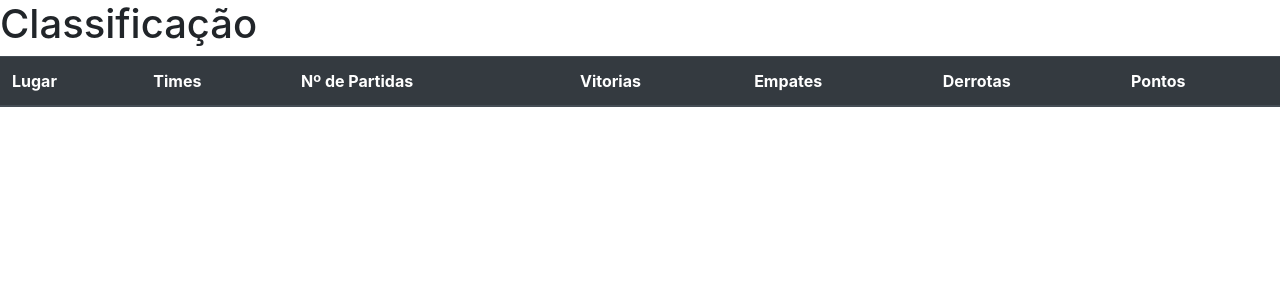
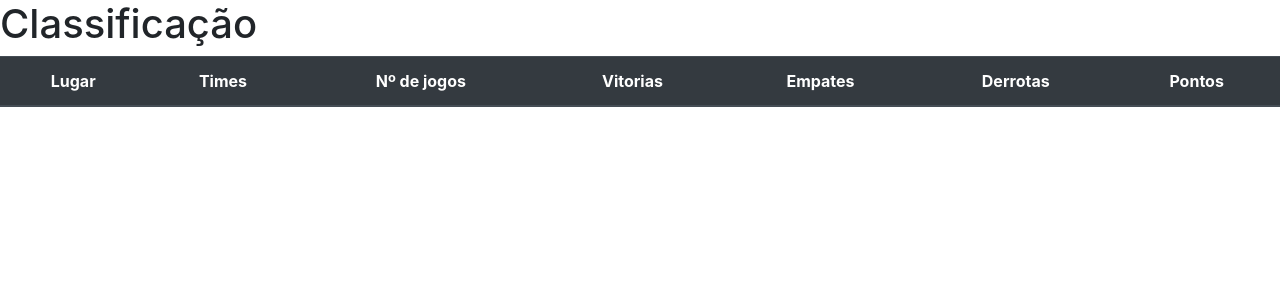
Before and after one commit to RenzoYamamoto/ac-4-5-campeonato, a Flask app: page / in a window 1280 px wide. Shown: the part 64-364 px from the top of the page. Run offline with Flask 2, Linux system fonts and the light colour scheme; lists and menus that the app fills with data are empty; parts of the project's set-up code (start-up, migrations or seed data) failed here and were passed over.

Commit message:
campeonato atualizado

```diff
--- a/admin/templates/Equipe/equipes.html
+++ b/admin/templates/Equipe/equipes.html
@@ -47,7 +47,7 @@
 
     <h1>Todos os Times</h1>
 
-    <table class="table table-striped">
+    <table class="table table-striped" style="text-align: center;">
   <thead class="thead-dark">
     <tr>
 
--- a/admin/templates/Partida/partidas.html
+++ b/admin/templates/Partida/partidas.html
@@ -39,7 +39,7 @@
 
     <h1>Todas as Partidas</h1>
 
-    <table class="table table-striped">
+    <table class="table table-striped" style="text-align: center;">
   <thead class="thead-dark">
     <tr>
       <th scope="col">Time Casa</th>
--- a/website/templates/detalhes.html
+++ b/website/templates/detalhes.html
@@ -55,7 +55,7 @@
 
      <h1>Partidas jogadas pelo time {{nome}}</h1>
 
-    <table class="table table-striped">
+    <table class="table table-striped" style="text-align: center;">
   <thead class="thead-dark">
     <tr>
       <th scope="col">Partida</th>
--- a/website/templates/home.html
+++ b/website/templates/home.html
@@ -55,12 +55,12 @@
 
       <h1>Classificação</h1>
 
-      <table class="table table-striped">
+      <table class="table table-striped" style="text-align: center;">
       <thead class="thead-dark">
           <tr>
             <th scope="col">Lugar</th>
             <th scope="col">Times</th>
-            <th scope="col">Nº de Partidas</th>
+            <th scope="col">Nº de jogos</th>
             <th scope="col">Vitorias</th>
             <th scope="col">Empates</th>
             <th scope="col">Derrotas</th>
@@ -85,4 +85,5 @@
         </tbody>
       </table>
 </body>
+
 </html>
```
